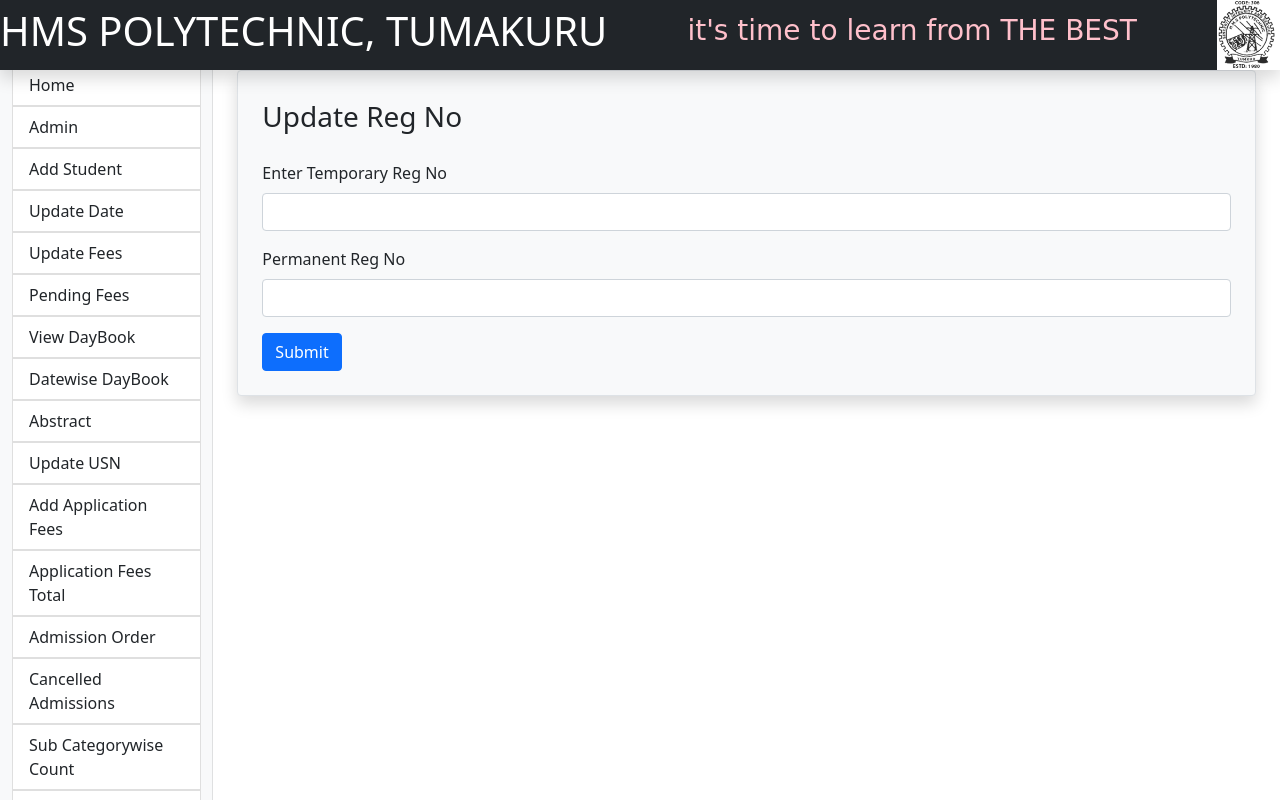
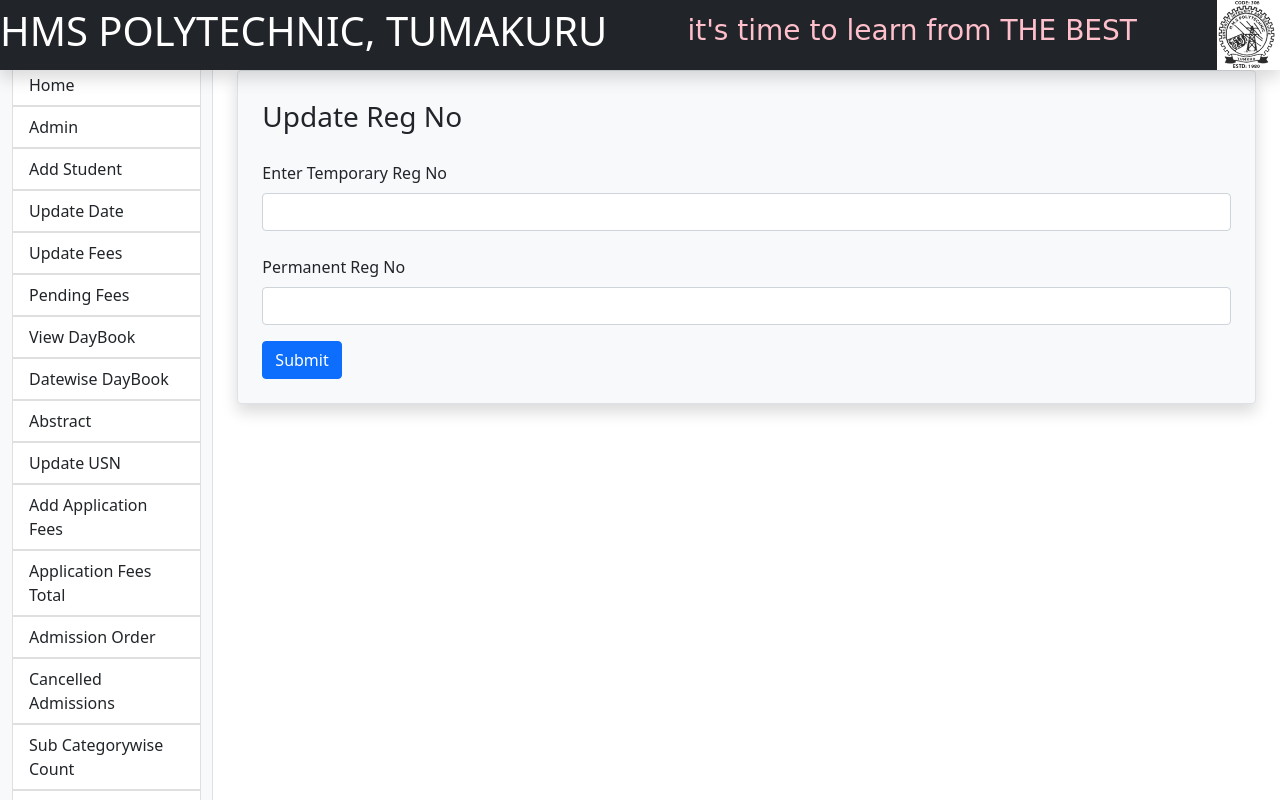
Before and after one commit to MohammedRoshan2001/Fees_hms, a Django app: page /update_usn in a window 1280 px wide. Run offline with Django 4.2, Linux system fonts and the light colour scheme; a user stored in the database is signed in; data comes from the database, SQL or seed files in the repository; some libraries are stand-ins or nearby versions.

Commit message:
test_push

```diff
--- a/templates/update_usn.html
+++ b/templates/update_usn.html
@@ -17,7 +17,7 @@
 
   	{% csrf_token %}
 
-    <div class="mb-3">
+    <div class="mb-4">
         <label class="form-label" for="usn">Enter Temporary Reg No</label>
         <input list="usn" name="usn" class="form-control" required>
         <datalist id="usn">
```
